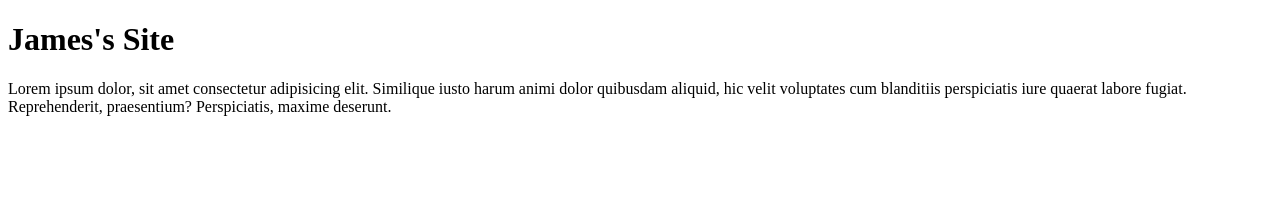
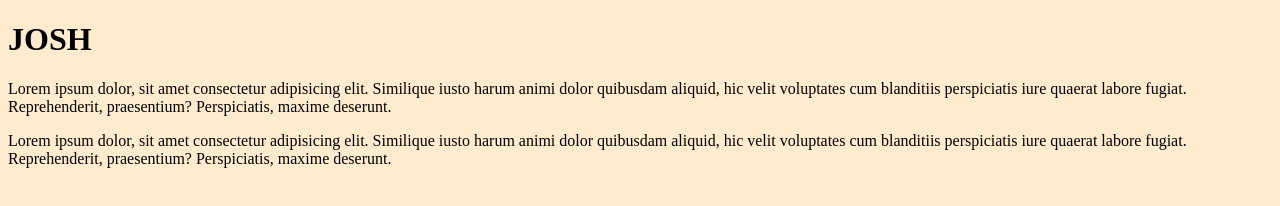
Before and after one commit to ijpyt/intro, a plain HTML site: page index.html in a window 1280 px wide. Drawn offline with Linux system fonts and the light colour scheme.

Commit message:
Josh's version of Home

```diff
--- a/index.html
+++ b/index.html
@@ -4,10 +4,16 @@
     <meta charset="UTF-8">
     <meta http-equiv="X-UA-Compatible" content="IE=edge">
     <meta name="viewport" content="width=device-width, initial-scale=1.0">
+    <style>
+        body {
+            background-color: blanchedalmond;
+        }
+    </style>
     <title>Title</title>
 </head>
 <body>
-    <h1>James's Site</h1>
+    <h1>JOSH</h1>
+    <p>Lorem ipsum dolor, sit amet consectetur adipisicing elit. Similique iusto harum animi dolor quibusdam aliquid, hic velit voluptates cum blanditiis perspiciatis iure quaerat labore fugiat. Reprehenderit, praesentium? Perspiciatis, maxime deserunt.</p>
     <p>Lorem ipsum dolor, sit amet consectetur adipisicing elit. Similique iusto harum animi dolor quibusdam aliquid, hic velit voluptates cum blanditiis perspiciatis iure quaerat labore fugiat. Reprehenderit, praesentium? Perspiciatis, maxime deserunt.</p>
 </body>
 </html>
```
